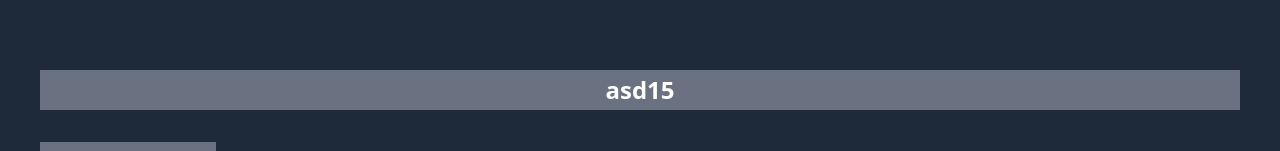
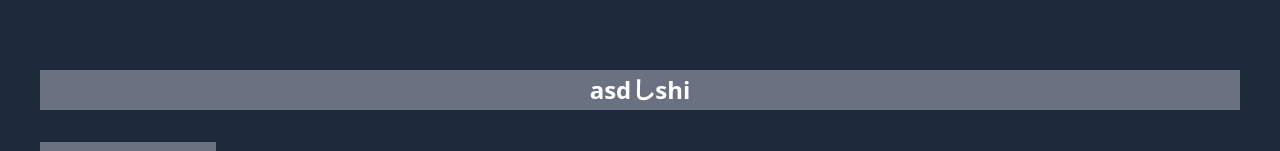
Before and after one commit to AngelMoreno24/Japanese-FlashCards, a React app in the folder frontend/: page /hiragana in a window 1280 px wide. Both pictures are taken after a click on the button "quizMode". Shown: the part 241-392 px from the top of the page. Built offline with nearby package versions, Linux system fonts and the light colour scheme; the HTML template or start-up script is replaced by a standard one.

Commit message:
added select random character function

```diff
--- a/frontend/src/pages/HiraganaAlphabet.jsx
+++ b/frontend/src/pages/HiraganaAlphabet.jsx
@@ -28,6 +28,9 @@ const HiraganaAlphabet = () => {
 
   const [quiz, setQuiz] = useState(hiraganaRomanji)
 
+  const [currentPair, setCurrentPair] = useState()
+
+
   const handleToggle = (index) => {
 
     setSelected((prev) => prev.map((on, i) => (i === index ? !on : on)));
@@ -38,6 +41,7 @@ const HiraganaAlphabet = () => {
     const filtered = hiraganaChart.filter((_, index) => selected[index] != false);
 
     setQuiz(filtered)
+
   },[selected])
 
 
@@ -106,10 +110,27 @@ const HiraganaAlphabet = () => {
     );
   };
 
+  const selectCharacter = (data)=>{
+
+    const row = getRandomInt(data.length)
+    const col = getRandomInt(data[row].length)
+
+    setCurrentPair(data[row][col])
+    console.log(data[row][col])
+    return data[row][col]
+  }
+
+  useEffect(()=>{
+
+    if(quizMode){
+      selectCharacter(quiz)
+    }
+  },[quizMode])
+
   if(quizMode){
     return(
       <>
-      <p className='text-2xl font-semibold text-center my-4 bg-gray-500 p-1'>asd{quiz.length}</p>
+      <p className='text-2xl font-semibold text-center my-4 bg-gray-500 p-1'>asd{currentPair}</p>
       <button className='text-2xl font-semibold text-center my-4 bg-gray-500 p-1'
         onClick={()=>{quizMode?(setQuizMode(false)):(setQuizMode(true))}}
       >
@@ -122,6 +143,8 @@ const HiraganaAlphabet = () => {
   function getRandomInt(max) {
     return Math.floor(Math.random() * max);
   }
+
+
 
   return (
     <>
```
